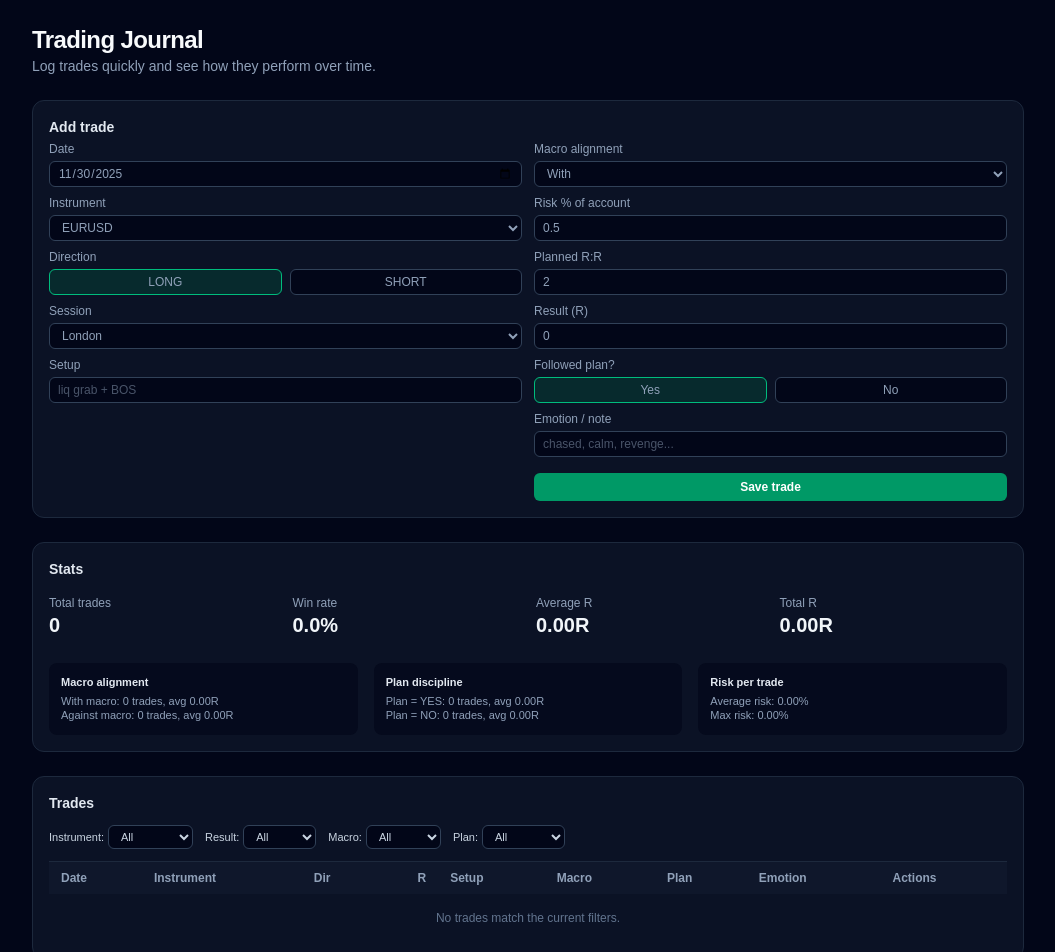
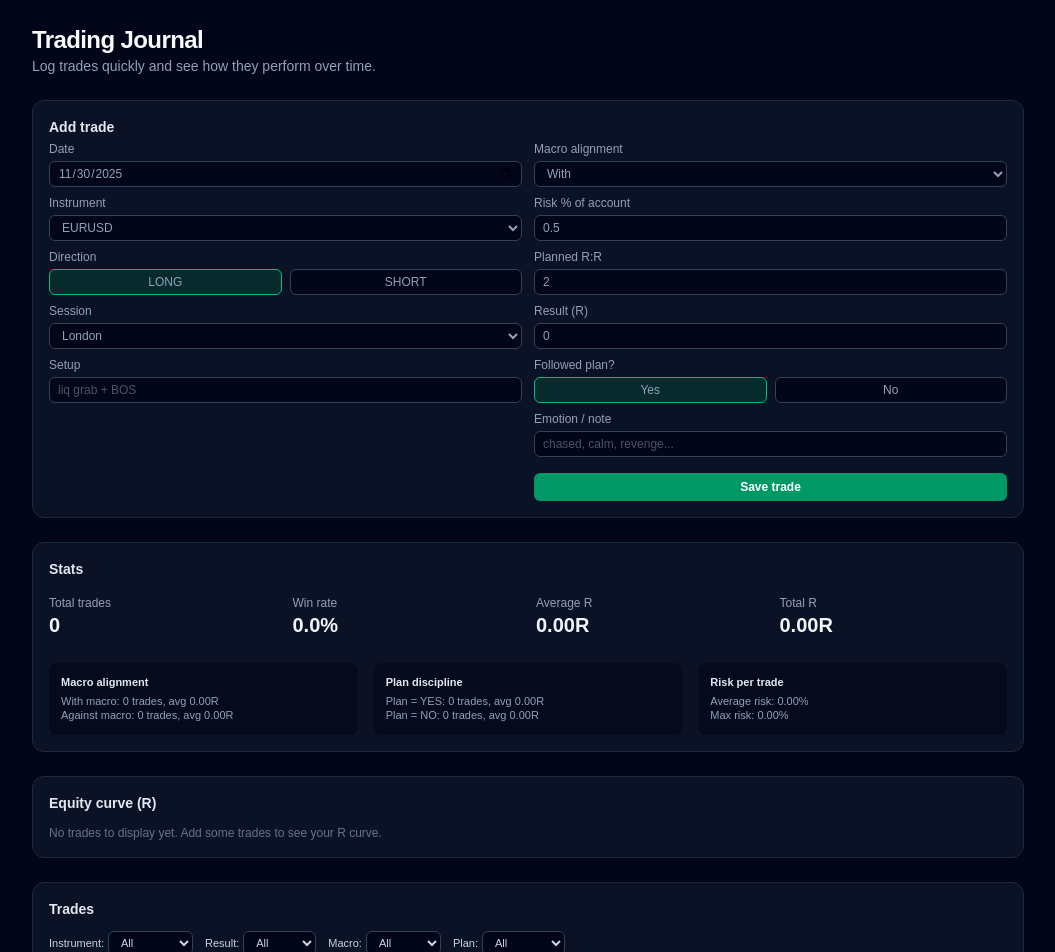
Before and after one commit to TheRRSpace/Prop-Dashboard-and-Journal, a Next.js app: page /journal in a window 1280 px wide. Shown: the top 952 px of the page, without its empty margins (112-1167 px from the left). Built offline with nearby package versions, Linux system fonts and the light colour scheme.

Commit message:
added equity curve based on entry date

```diff
--- a/app/journal/page.tsx
+++ b/app/journal/page.tsx
@@ -185,6 +185,27 @@ export default function JournalPage() {
     );
 
     return { avgRisk, maxRisk };
+  }, [filteredTrades]);
+
+  const equityData = useMemo(() => {
+    if (filteredTrades.length === 0) return [];
+
+    // sort by date string (YYYY-MM-DD) from oldest to newest
+    const sorted = [...filteredTrades].sort((a, b) => {
+      const ad = new Date(a.date).getTime();
+      const bd = new Date(b.date).getTime();
+      return ad - bd;
+    });
+
+    let cumR = 0;
+
+    return sorted.map((t) => {
+      cumR += t.resultR;
+      return {
+        date: t.date, // x-axis label
+        cumR, // cumulative R
+      };
+    });
   }, [filteredTrades]);
 
   function startEdit(trade: Trade) {
@@ -583,6 +604,56 @@ export default function JournalPage() {
           </div>
         </section>
 
+        <section className="mt-4 rounded-xl border border-slate-800 bg-slate-900/70 p-4">
+          <h2 className="mb-3 text-sm font-semibold text-slate-200">
+            Equity curve (R)
+          </h2>
+
+          {equityData.length === 0 ? (
+            <p className="text-xs text-slate-500">
+              No trades to display yet. Add some trades to see your R curve.
+            </p>
+          ) : (
+            <div className="h-56">
+              <ResponsiveContainer width="100%" height="100%">
+                <LineChart
+                  data={equityData}
+                  margin={{ top: 10, right: 20, bottom: 0, left: -20 }}
+                >
+                  <CartesianGrid stroke="#1f2937" strokeDasharray="3 3" />
+                  <XAxis
+                    dataKey="date"
+                    tick={{ fontSize: 10, fill: "#9ca3af" }}
+                    tickMargin={6}
+                  />
+                  <YAxis
+                    tick={{ fontSize: 10, fill: "#9ca3af" }}
+                    tickMargin={6}
+                    width={40}
+                  />
+                  <Tooltip
+                    contentStyle={{
+                      backgroundColor: "#020617",
+                      border: "1px solid #1f2937",
+                      borderRadius: "0.5rem",
+                      fontSize: "11px",
+                      color: "#e5e7eb",
+                    }}
+                  />
+                  <Line
+                    type="monotone"
+                    dataKey="cumR"
+                    stroke="#34d399"
+                    strokeWidth={2}
+                    dot={false}
+                    activeDot={{ r: 4 }}
+                  />
+                </LineChart>
+              </ResponsiveContainer>
+            </div>
+          )}
+        </section>
+
         {/* Trades list */}
         <section className="rounded-xl border border-slate-800 bg-slate-900/70 p-4">
           <h2 className="mb-3 text-sm font-semibold text-slate-200">Trades</h2>
```
